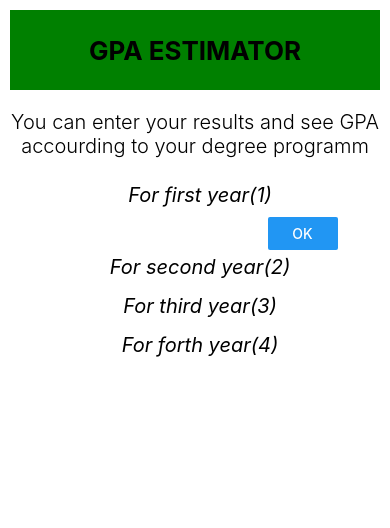
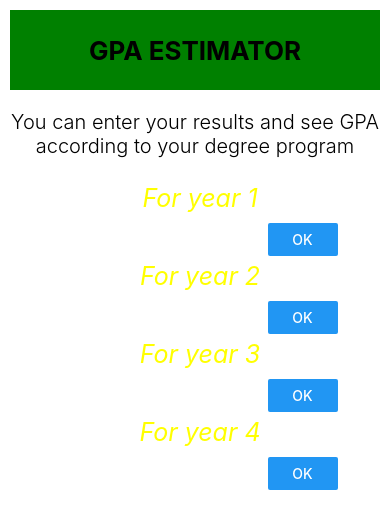
Before and after one commit to isurubandara1/GPA_Estimator_App, a React Native app: screen / in a window 390 px wide. Shown: the top 528 px of the page. Built offline with nearby package versions, Linux system fonts and the light colour scheme.

Commit message:
improve code

```diff
--- a/App.tsx
+++ b/App.tsx
@@ -1,7 +1,46 @@
-import React from 'react';
-import {Button, StyleSheet, Text, TextInput, View} from 'react-native';
+import React, { useState } from "react";
+import { StyleSheet, Text, TextInput, View, Button, ScrollView } from "react-native";
 
 const App = () => {
+  const [courseCounts, setCourseCounts] = useState({
+    year1: 0,
+    year2: 0,
+    year3: 0,
+    year4: 0,
+  });
+
+  const [textFields, setTextFields] = useState({
+    year1: [],
+    year2: [],
+    year3: [],
+    year4: [],
+  });
+
+  const handleOkPress = (year) => {
+    const fields = [];
+    for (let i = 0; i < courseCounts[year]; i++) {
+      fields.push(
+        <TextInput
+          key={i}
+          style={styles.inputText}
+          placeholder={`Course ${i + 1}`}
+          placeholderTextColor="white"
+        />
+      );
+    }
+    setTextFields(prevTextFields => ({
+      ...prevTextFields,
+      [year]: fields,
+    }));
+  };
+
+  const handleCountChange = (year, value) => {
+    setCourseCounts(prevCounts => ({
+      ...prevCounts,
+      [year]: parseInt(value) || 0,
+    }));
+  };
+
   return (
     <View style={styles.container}>
       <View style={styles.topicContainer}>
@@ -9,34 +48,36 @@ const App = () => {
       </View>
       <View style={styles.firstSentContainer}>
         <Text style={styles.firstSentence}>
-          You can enter your results and see GPA accourding to your degree
-          programm
+          You can enter your results and see GPA according to your degree program
         </Text>
       </View>
-      <View>
+      {[1, 2, 3, 4].map((year) => (
+        <View key={year}>
           <View style={styles.yearContainer}>
-          <Text style={styles.yearText}>For first year(1)</Text>
+            <Text style={styles.yearText}>For year {year}</Text>
           </View>
           <View style={styles.userValueContainer}>
             <TextInput
               style={styles.firstTextInput}
               placeholder="Enter number of courses"
               placeholderTextColor="white"
+              keyboardType="numeric"
+              onChangeText={(text) => handleCountChange(`year${year}`, text)}
             />
-          <View style={{width: 70}}>
-            <Button title="OK" onPress={() => {}} />
+            <View style={{ width: 70 }}>
+              <Button
+                title="OK"
+                onPress={() => handleOkPress(`year${year}`)}
+              />
             </View>
           </View>
+          <View style={styles.userValueContainer}>
+            <ScrollView contentContainerStyle={styles.scrollViewContent}>
+              {textFields[`year${year}`]}
+            </ScrollView>
           </View>
-      <View style={styles.yearContainer}>
-        <Text style={styles.yearText}>For second year(2)</Text>
         </View>
-      <View style={styles.yearContainer}>
-        <Text style={styles.yearText}>For third year(3)</Text>
-      </View>
-      <View style={styles.yearContainer}>
-        <Text style={styles.yearText}>For forth year(4)</Text>
-      </View>
+      ))}
     </View>
   );
 };
@@ -80,8 +121,9 @@ const styles = StyleSheet.create({
     alignItems: 'center',
   },
   yearText: {
-    fontSize: 20,
+    fontSize: 25,
     fontStyle: 'italic',
+    color: 'yellow',
   },
   userValueContainer: {
     alignItems: 'center',
@@ -98,8 +140,14 @@ const styles = StyleSheet.create({
     textAlign: 'center',
     marginRight: 30,
   },
-  firstButton: {
-    width: 200,
+  scrollViewContent: {
+    flexGrow: 1,
+  },
+  inputText: {
+    borderWidth: 1,
+    width: "100%",
+    padding: 10,
+    marginBottom: 10,
   },
 });
 
```
Lines whose indentation alone changed are shown as unchanged.
